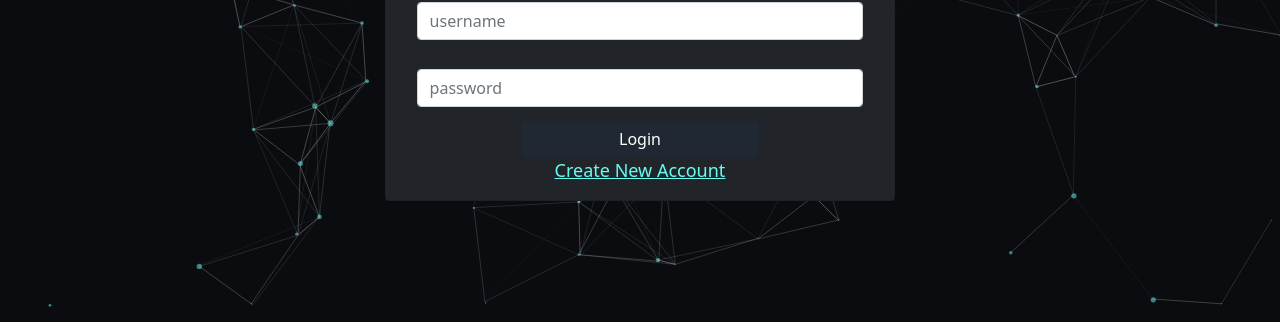
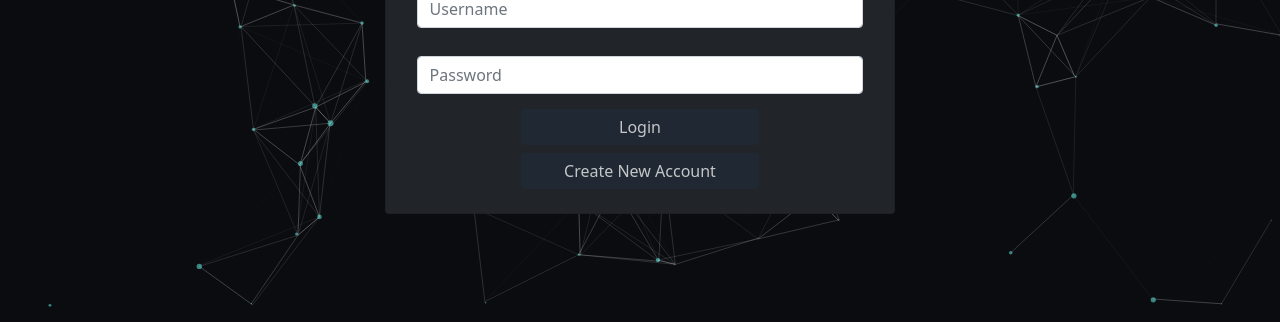
Before and after one commit to jrreap/beatmaker, a plain HTML site: page index.html in a window 1280 px wide. Shown: the part 485-807 px from the top of the page. Drawn offline with nearby package versions, Linux system fonts and the light colour scheme.

Commit message:
Cleaned up css styles and moved btn styles to site.css

```diff
--- a/css/index.css
+++ b/css/index.css
@@ -26,25 +26,3 @@
   padding: 3%;
   font-size: 2.5rem;
 }
-
-#submit-btn {
-  background-color: #1f2833;
-  width: 50%;
-  border: none;
-}
-
-#submit-btn:hover {
-  background-color: #66fcf2;
-  width: 50%;
-  border: none;
-}
-
-#create-new-account {
-  color: #66fcf2;
-  background-color: transparent;
-  border: none;
-}
-
-#create-new-account:hover {
-  color: #47aca5;
-}
--- a/css/site.css
+++ b/css/site.css
@@ -22,3 +22,22 @@ h1 {
 .bg-dark {
   background-color: #1F2833
 }
+
+.text-white {
+  color: #C5C6C7 !important
+}
+
+/* Button Overrides */
+
+.btn.btn-primary {
+  background-color: #1f2833;
+  color: #C5C6C7;
+  width: 50%;
+  border: none;
+}
+
+.btn.btn-primary:hover {
+  background-color: #45A29E;
+  width: 50%;
+  border: none;
+}
--- a/index.html
+++ b/index.html
@@ -26,16 +26,16 @@
                             <h2 class="display-1" id="login-box-header"> Login</h2>
                             <form id='login-form'>
                                 <div class='form-group display-1'>
-                                    <input class="form-control" id="username-input" placeholder="username" type='text'
+                                    <input class="form-control" id="username-input" placeholder="Username" type='text'
                                         required>
                                 </div>
                                 <div class='form-group display-1'>
-                                    <input class="form-control" id="password-input" placeholder="password"
+                                    <input class="form-control" id="password-input" placeholder="Password"
                                         type='password' required>
                                 </div>
-                                <input type='submit' id='submit-btn' class='btn btn-danger' value='Login'>
+                                <input type='submit' id='submit-btn' class='btn btn-primary' value='Login'>
                             </form>
-                            <a href="./pages/createNewAccount.html" id="create-new-account">Create New Account</a>
+                            <a class='btn btn-primary m-2' href="./pages/createNewAccount.html">Create New Account</a>
                         </div>
                     </div>
                 </div>
```
